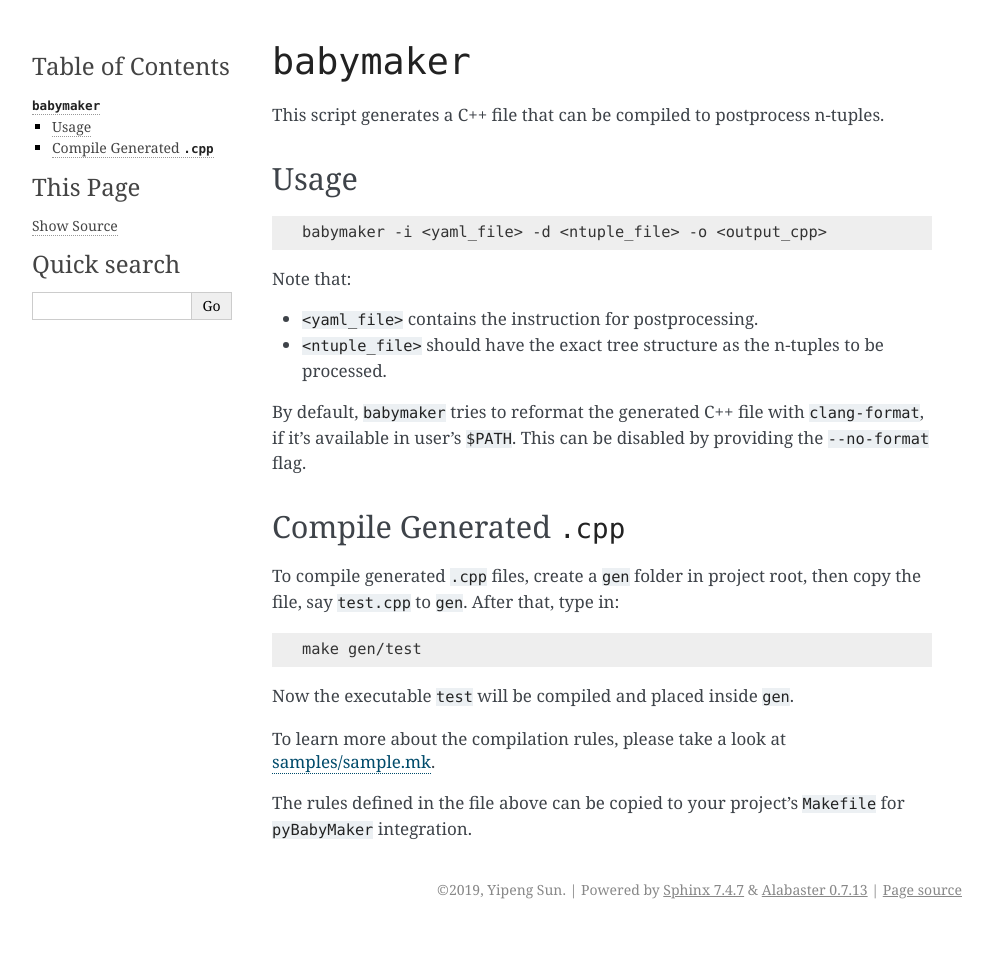
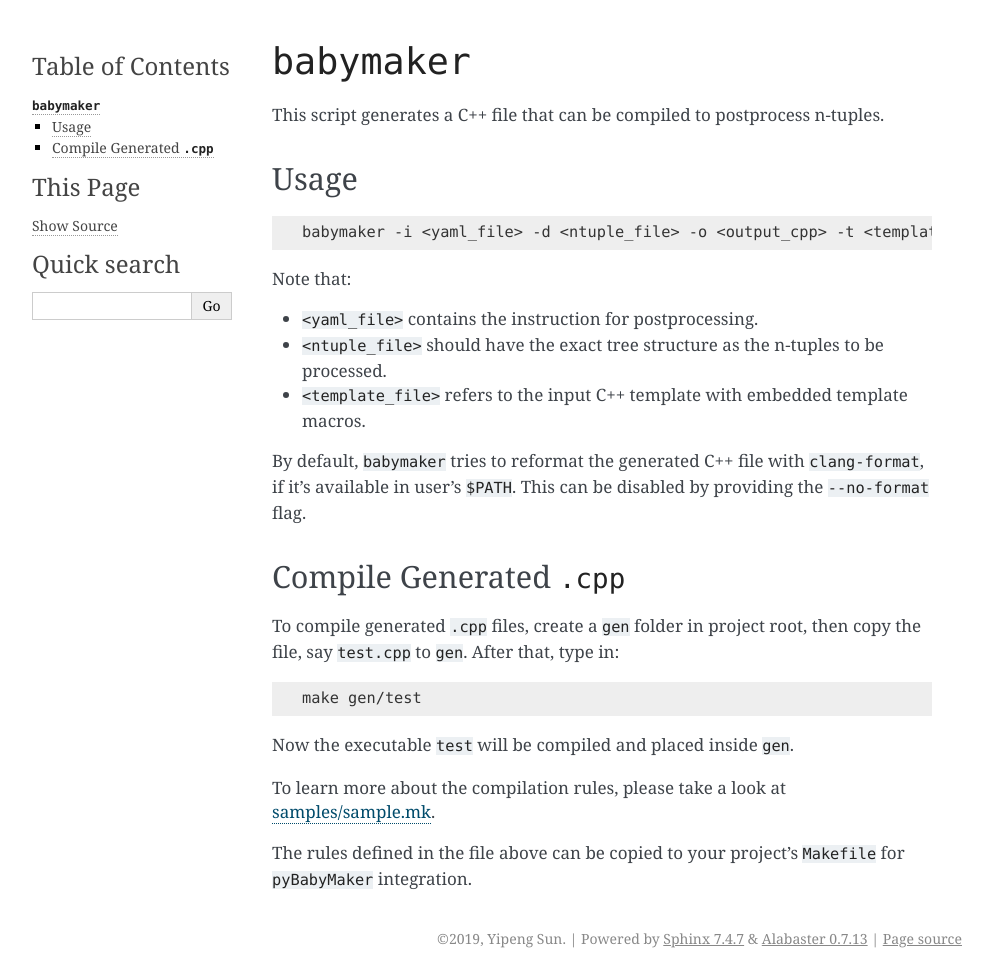
Before and after one commit to umd-lhcb/pyBabyMaker, a Sphinx documentation site: the page built from docs/scripts/babymaker.rst, in a window 1280 px wide. Shown: the whole page, without its empty margins (148-1141 px from the left). Built offline with Sphinx 7.4.7, drawn with Linux system fonts in a browser that asks for light colours; before the commit the page ends 929 px from its top, so only the background shows below that.

Commit message:
Update usage of 'babymaker'.

```diff
--- a/docs/scripts/babymaker.rst
+++ b/docs/scripts/babymaker.rst
@@ -8,13 +8,15 @@ Usage
 
 .. code-block:: console
 
-   babymaker -i <yaml_file> -d <ntuple_file> -o <output_cpp>
+   babymaker -i <yaml_file> -d <ntuple_file> -o <output_cpp> -t <template_file>
 
 Note that:
 
 * ``<yaml_file>`` contains the instruction for postprocessing.
 * ``<ntuple_file>`` should have the exact tree structure as the n-tuples to be
   processed.
+* ``<template_file>`` refers to the input C++ template with embedded template
+  macros.
 
 By default, ``babymaker`` tries to reformat the generated C++ file with
 ``clang-format``, if it's available in user's ``$PATH``. This can be disabled
```
